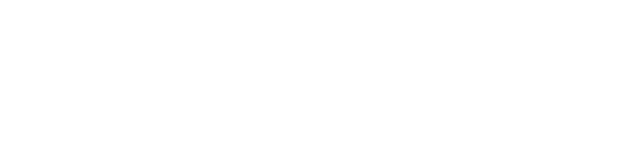
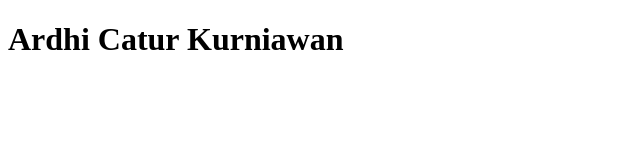
Before and after one commit to ac-kurniawan/acp-frontend, a plain HTML site: page scenario-1/index.html in a window 1280 px wide. Shown: the whole page, without its empty margins (0-640 px from the left). Drawn offline with Linux system fonts and the light colour scheme.

Commit message:
create heading element

```diff
--- a/scenario-1/index.html
+++ b/scenario-1/index.html
@@ -7,6 +7,8 @@
   <title>Document</title>
 </head>
 <body>
-
+  <h1>
+    Ardhi Catur Kurniawan
+  </h1>
 </body>
 </html>
```
